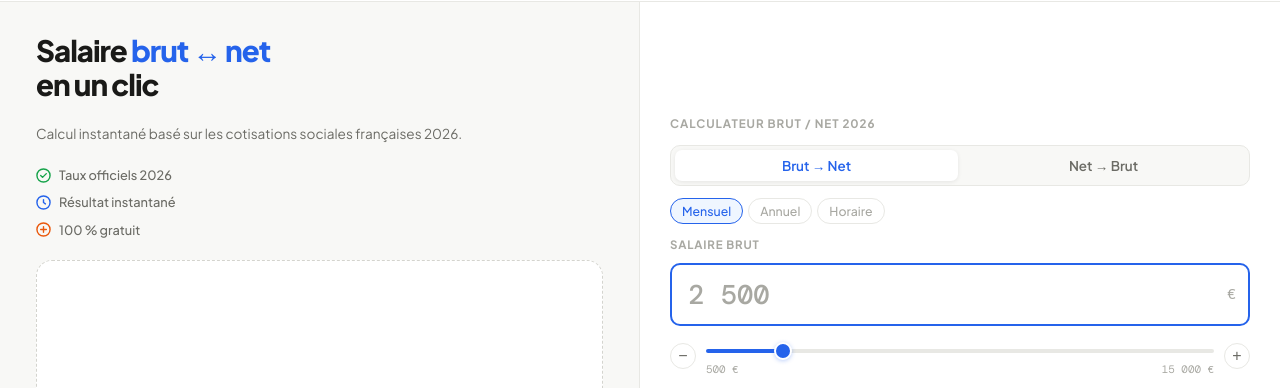
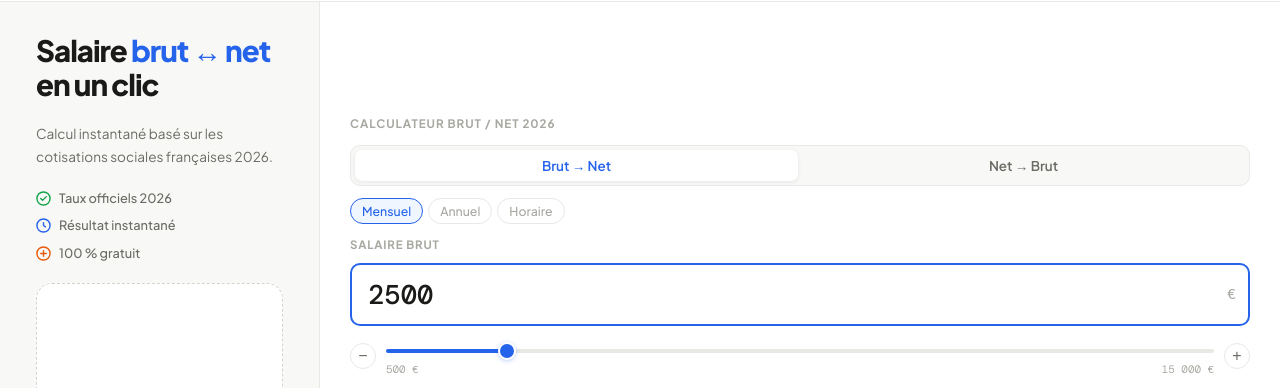
Before and after one commit to amireplicant/salairecalc, a plain HTML site: page index.html in a window 1280 px wide. Shown: the part 46-434 px from the top of the page. Drawn offline with nearby package versions, Linux system fonts and the light colour scheme.

Commit message:
Add files via upload

```diff
--- a/index.html
+++ b/index.html
@@ -37,7 +37,7 @@
     .badge{font-size:11px;font-weight:600;background:var(--green-l);border:1px solid var(--green-b);color:var(--green);padding:2px 9px;border-radius:99px}
 
     /* FOLD */
-    .fold{display:grid;grid-template-columns:1fr 1fr;gap:0;height:calc(100vh - 48px)}
+    .fold{display:grid;grid-template-columns:1fr 3fr;gap:0;height:calc(100vh - 48px)}
 
     /* GAUCHE */
     .fold-left{background:var(--bg2);border-right:1px solid var(--border);padding:32px 36px;display:flex;flex-direction:column;gap:20px;overflow:hidden}
@@ -448,8 +448,10 @@
     calculate();
   }
 
-  /* init slider track + table */
+  /* init slider track + calcul au chargement */
+  inp().value = 2500;
   updateSliderTrack(2500);
+  calculate(2500);
 
   (function(){
     const rows=[{b:1823.03,smic:true},{b:2000},{b:2500},{b:3000},{b:3500},{b:4000},{b:5000},{b:6000}];
```
